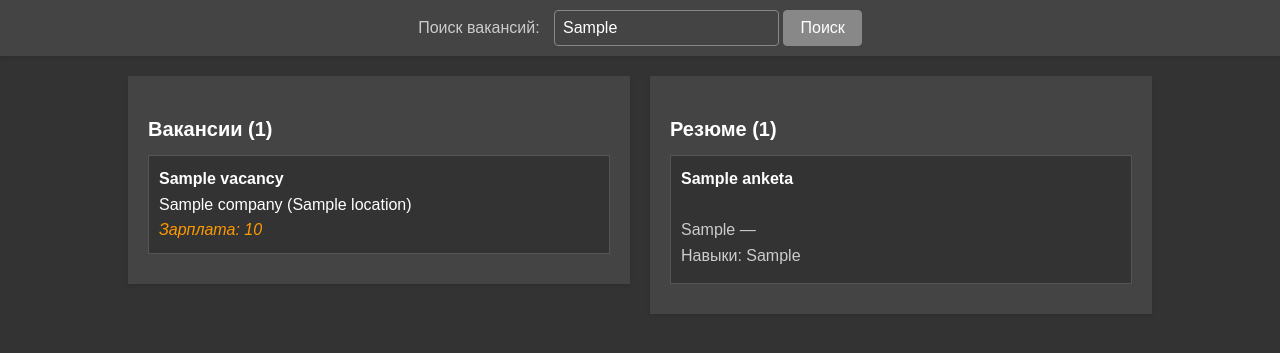
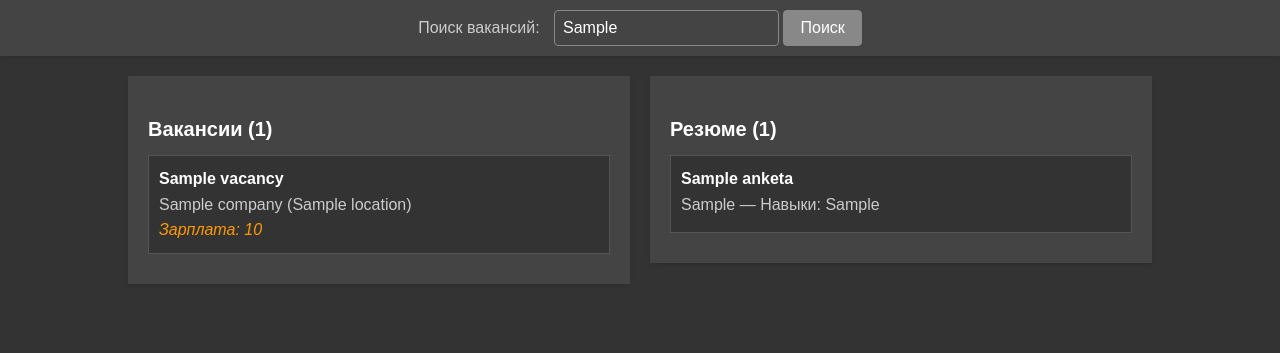
Before and after one commit to IIcon18/parcer, a Django app: template Parser/frontend/templates/main/index.html in a window 1280 px wide. Shown: the part 78-431 px from the top of the page. Run offline with Django 5.2, Linux system fonts and the light colour scheme; tables that the repository leaves empty hold one stand-in row (values such as "Sample post"); the template is opened without the code that fills it: values that come from a table or form of the project are taken from there, most other values are stand-ins (such as "Sample title", 1, 10 or a date in 2020); data that the repository does not hold is empty.

Commit message:
front fix css

```diff
--- a/Parser/frontend/static/main/index.css
+++ b/Parser/frontend/static/main/index.css
@@ -122,19 +122,15 @@ header h1 {
 	color: #fff;
 }
 
-.vacancies .field-value, {
+.vacancies .field-value {
 	color: #ccc; /* Светло-серый цвет для текста в контейнерах */
-    white-space: pre-line; /* Сохранение пробелов и переносов строк */
-    margin-bottom: 5px; /* Уменьшенный отступ между элементами */
 }
 
 .resumes .field-value {
 	color: #ccc; /* Светло-серый цвет для текста в контейнерах */
-    white-space: pre-line; /* Сохранение пробелов и переносов строк */
 	word-break: break-all; /* Разрыв слов на части */
 	margin-bottom: 5px; /* Уменьшенный отступ между элементами */
 }
-
 
 .vacancy-salary {
 	font-style: italic;
```
Lines whose indentation alone changed are shown as unchanged.
